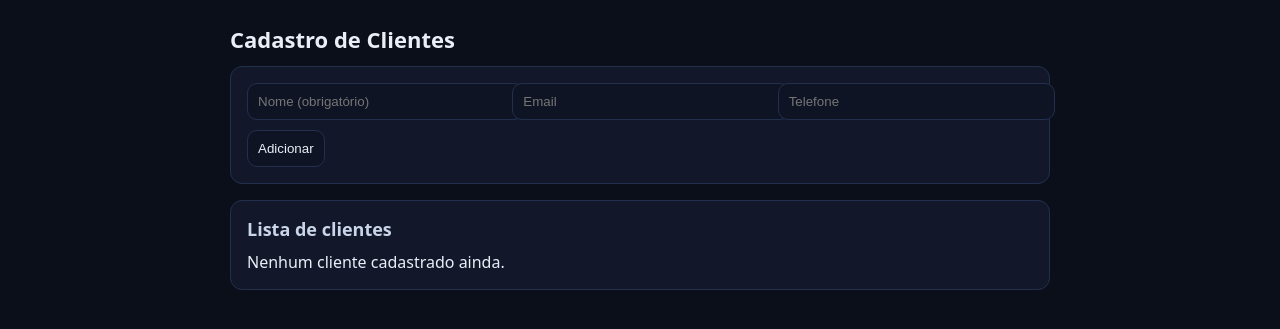
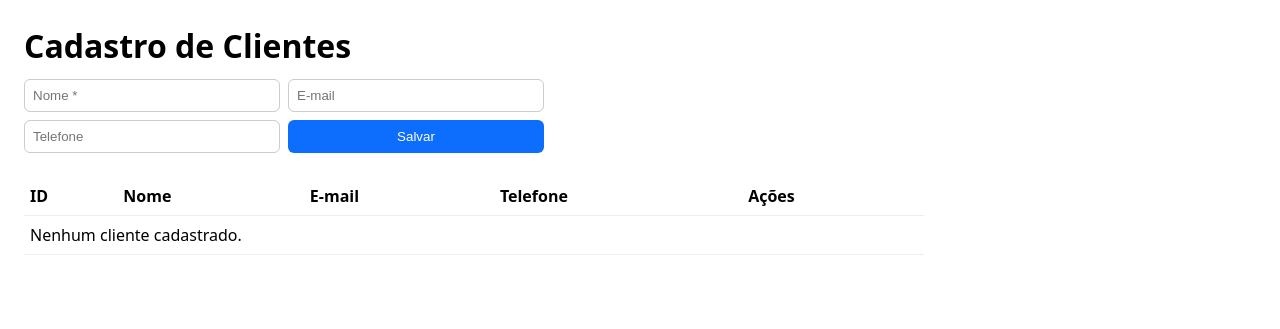
Before and after one commit to cleitonxm/bh-uniformes-webapp, a Flask app: page /clientes in a window 1280 px wide. Shown: the top 329 px of the page. Run offline with Flask 3, Linux system fonts and the light colour scheme; some libraries are stand-ins or nearby versions.

Commit message:
Update clientes.html

```diff
--- a/templates/clientes.html
+++ b/templates/clientes.html
@@ -1,52 +1,57 @@
 <!doctype html>
 <html lang="pt-br">
 <head>
-  <meta charset="utf-8">
+  <meta charset="utf-8" />
   <title>Cadastro de Clientes</title>
-  <meta name="viewport" content="width=device-width, initial-scale=1">
+  <meta name="viewport" content="width=device-width, initial-scale=1" />
   <style>
-    body{font-family:system-ui,Segoe UI,Roboto,Arial,sans-serif;max-width:820px;margin:24px auto;padding:0 16px;background:#0b0f19;color:#e9eef7}
-    h1{margin:0 0 12px;font-size:22px}
-    .card{background:#12182a;border:1px solid #22304d;border-radius:12px;padding:16px;margin-bottom:16px}
-    input,button{padding:10px;border-radius:10px;border:1px solid #22304d;background:#0f1424;color:#e9eef7}
-    input{width:100%}
-    form .row{display:flex;gap:10px;flex-wrap:wrap}
-    form .row > div{flex:1;min-width:160px}
-    button{cursor:pointer}
-    ul{list-style:none;padding:0;margin:0}
-    li{display:flex;justify-content:space-between;align-items:center;padding:10px;border-bottom:1px solid #22304d}
-    a{color:#6ea8fe;text-decoration:none}
-    a:hover{text-decoration:underline}
+    body { font-family: system-ui, Arial, sans-serif; margin: 24px; }
+    h1 { margin-bottom: 12px; }
+    form { display: grid; gap: 8px; max-width: 520px; margin-bottom: 24px; }
+    input[type="text"], input[type="email"], input[type="tel"] { padding: 8px; border: 1px solid #ccc; border-radius: 6px; }
+    button { padding: 8px 14px; border: 0; background: #0d6efd; color: #fff; border-radius: 6px; cursor: pointer; }
+    table { border-collapse: collapse; width: 100%; max-width: 900px; }
+    th, td { border-bottom: 1px solid #eee; padding: 8px 6px; text-align: left; }
+    .danger { background: #dc3545; }
+    .row { display: grid; grid-template-columns: 1fr 1fr; gap: 8px; }
+    @media (max-width: 640px){ .row { grid-template-columns: 1fr; } }
   </style>
 </head>
 <body>
   <h1>Cadastro de Clientes</h1>
 
-  <div class="card">
-    <form action="{{ url_for('adicionar') }}" method="post">
-      <div class="row">
-        <div><input type="text" name="nome" placeholder="Nome (obrigatório)" required></div>
-        <div><input type="email" name="email" placeholder="Email"></div>
-        <div><input type="text" name="telefone" placeholder="Telefone"></div>
-      </div>
-      <div style="margin-top:10px"><button type="submit">Adicionar</button></div>
-    </form>
-  </div>
+  <form method="post" action="/clientes">
+    <div class="row">
+      <input name="nome" type="text" placeholder="Nome *" required />
+      <input name="email" type="email" placeholder="E-mail" />
+    </div>
+    <div class="row">
+      <input name="telefone" type="tel" placeholder="Telefone" />
+      <button type="submit">Salvar</button>
+    </div>
+  </form>
 
-  <div class="card">
-    <h2 style="margin:0 0 10px;font-size:18px;color:#c9d6ea">Lista de clientes</h2>
-    {% if clientes %}
-      <ul>
-        {% for c in clientes %}
-          <li>
-            <div>{{ c.nome }} — {{ c.email or 'sem email' }} — {{ c.telefone or 'sem telefone' }}</div>
-            <div><a href="{{ url_for('deletar', id=c.id) }}" onclick="return confirm('Apagar este cliente?')">Apagar</a></div>
-          </li>
-        {% endfor %}
-      </ul>
-    {% else %}
-      <div>Nenhum cliente cadastrado ainda.</div>
-    {% endif %}
-  </div>
+  <table>
+    <thead>
+      <tr><th>ID</th><th>Nome</th><th>E-mail</th><th>Telefone</th><th>Ações</th></tr>
+    </thead>
+    <tbody>
+      {% for c in clientes %}
+      <tr>
+        <td>{{ c.id }}</td>
+        <td>{{ c.nome }}</td>
+        <td>{{ c.email or "—" }}</td>
+        <td>{{ c.telefone or "—" }}</td>
+        <td>
+          <form method="post" action="/clientes/{{ c.id }}/excluir" onsubmit="return confirm('Excluir {{ c.nome }}?');">
+            <button class="danger">Excluir</button>
+          </form>
+        </td>
+      </tr>
+      {% else %}
+      <tr><td colspan="5">Nenhum cliente cadastrado.</td></tr>
+      {% endfor %}
+    </tbody>
+  </table>
 </body>
 </html>
```
